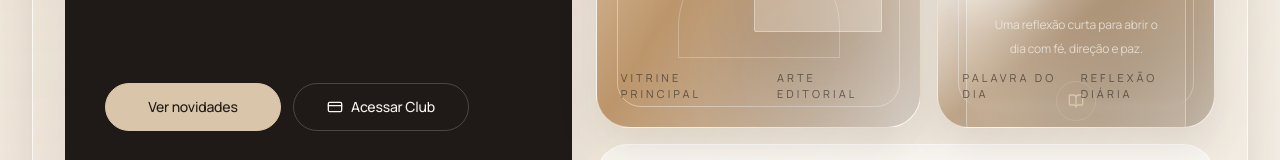
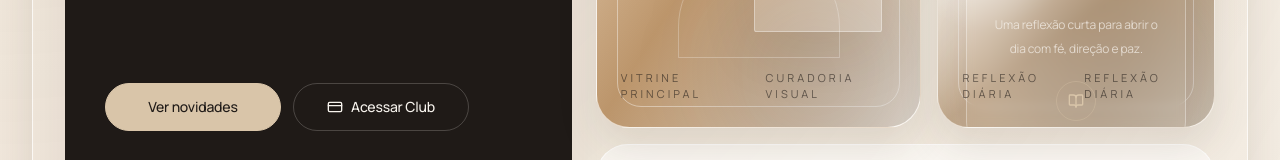
Before and after one commit to Juniorsilva-tech/Princessmel-boutique, a Next.js app: page / in a window 1280 px wide. Shown: the part 561-721 px from the top of the page. Built offline with nearby package versions, Linux system fonts and the light colour scheme.

Commit message:
Remove internal placeholder labels from public cards

```diff
--- a/src/components/ui/editorial-placeholder.tsx
+++ b/src/components/ui/editorial-placeholder.tsx
@@ -10,6 +10,7 @@ function getScene(label: string) {
       kind: "dailyWord",
       tag: "Palavra do dia",
       Icon: BookOpen,
+      publicLabel: "Reflexão diária",
     };
   }
 
@@ -18,6 +19,7 @@ function getScene(label: string) {
       kind: "bible",
       tag: "Bíblia",
       Icon: BookOpen,
+      publicLabel: "Bíblia Sagrada",
     };
   }
 
@@ -26,6 +28,7 @@ function getScene(label: string) {
       kind: "beauty",
       tag: "Ritual",
       Icon: Droplets,
+      publicLabel: "Beleza ritual",
     };
   }
 
@@ -34,6 +37,7 @@ function getScene(label: string) {
       kind: "accessory",
       tag: "Acessório",
       Icon: Gem,
+      publicLabel: "Acessório editorial",
     };
   }
 
@@ -42,6 +46,7 @@ function getScene(label: string) {
       kind: "still",
       tag: "Editorial",
       Icon: Sparkles,
+      publicLabel: "Vitrine principal",
     };
   }
 
@@ -49,6 +54,7 @@ function getScene(label: string) {
     kind: "fashion",
     tag: "Foto real em breve",
     Icon: Sparkles,
+    publicLabel: "Peça da coleção",
   };
 }
 
@@ -157,8 +163,8 @@ export function EditorialPlaceholder({
       </div>
 
       <div className="absolute inset-x-6 bottom-6 flex items-center justify-between gap-4 text-[11px] uppercase tracking-[0.28em] text-ink/60">
-        <span>{label}</span>
-        <span>{scene.kind === "fashion" ? "Foto real em breve" : scene.kind === "dailyWord" ? "Reflexão diária" : scene.kind === "bible" ? "Produto físico" : "Arte editorial"}</span>
+        <span>{scene.publicLabel}</span>
+        <span>{scene.kind === "fashion" ? "Foto real em breve" : scene.kind === "dailyWord" ? "Reflexão diária" : scene.kind === "bible" ? "Produto físico" : "Curadoria visual"}</span>
       </div>
     </div>
   );
```
